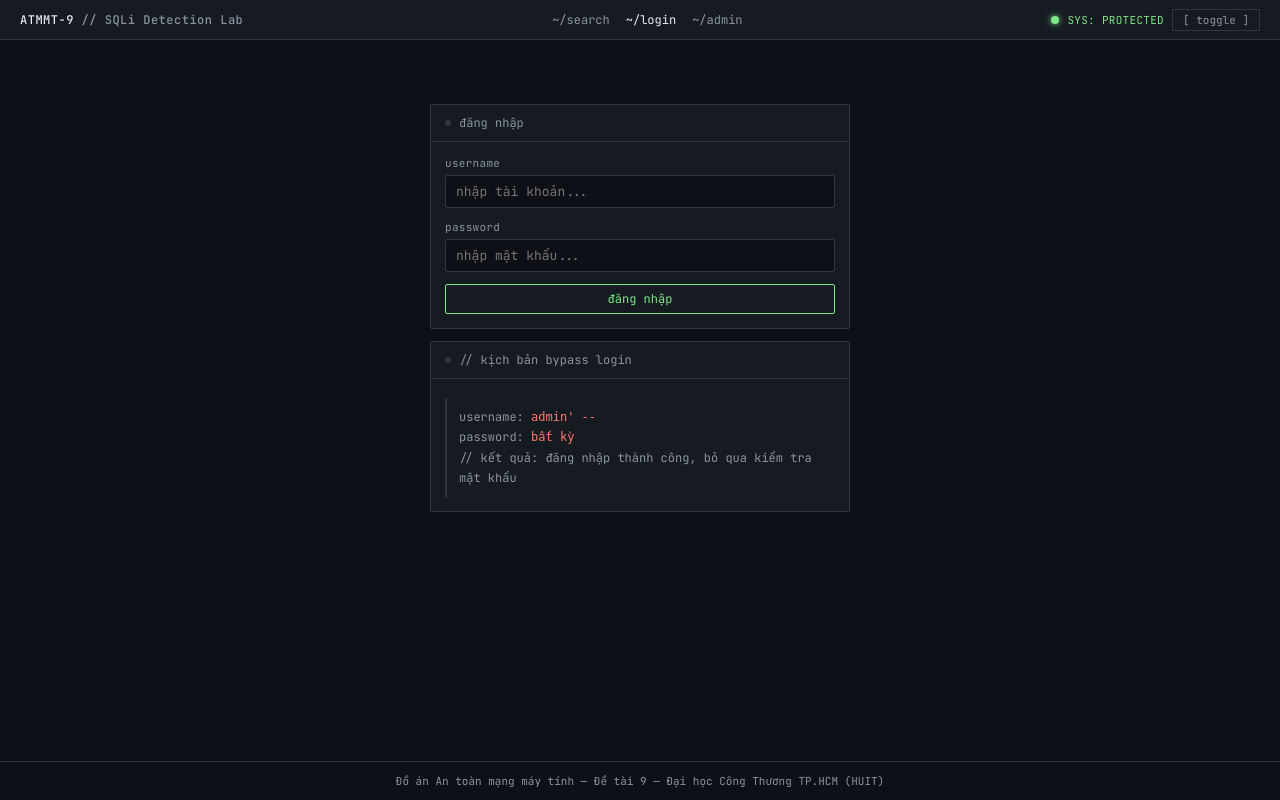
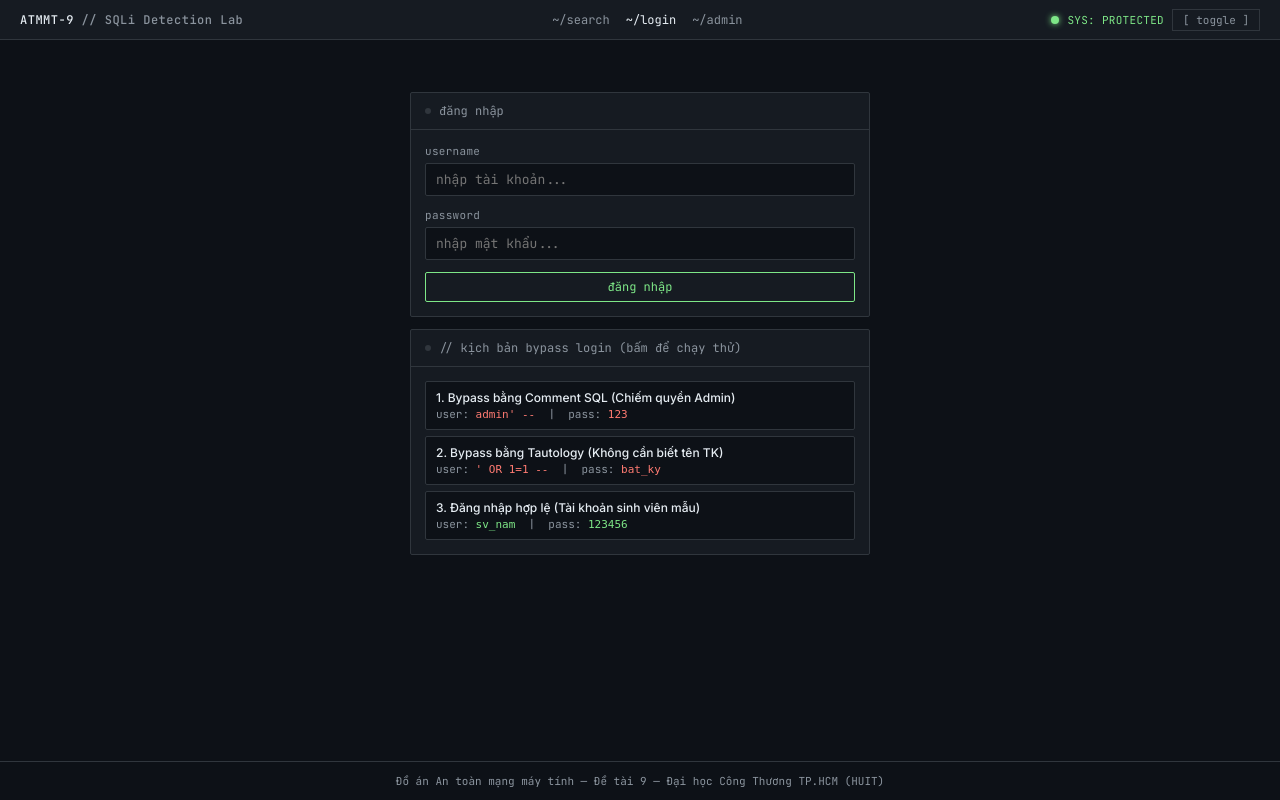
Before and after one commit to Vanngoccc/ATMMT, a Flask app: page /login in a window 1280 px wide. Run offline with Flask 2, Linux system fonts and the light colour scheme.

Commit message:
Fix all demo scenarios in search and login with 1-click buttons and SQLite SLEEP support

```diff
--- a/app.py
+++ b/app.py
@@ -1,6 +1,7 @@
 import sqlite3
 import json
 import sys
+import time
 from flask import Flask, render_template, request, jsonify, redirect, url_for, session, flash
 from detector import sqli_detector
 
@@ -8,9 +9,22 @@ app = Flask(__name__)
 app.secret_key = "do_an_atmmt_sqli_2026"
 DB_PATH = "database.db"
 
+def get_db_connection():
+    conn = sqlite3.connect(DB_PATH)
+    # Đăng ký hàm SLEEP(s) cho SQLite để demo kịch bản Time-based Blind SQLi
+    def sqlite_sleep(seconds):
+        try:
+            sec = min(max(float(seconds), 0), 3.0)
+            time.sleep(sec)
+        except Exception:
+            pass
+        return 1
+    conn.create_function("SLEEP", 1, sqlite_sleep)
+    return conn
+
 # Hàm khởi tạo database SQLite
 def init_db():
-    conn = sqlite3.connect(DB_PATH)
+    conn = get_db_connection()
     cursor = conn.cursor()
 
     # Bảng tài khoản người dùng
@@ -71,7 +85,7 @@ def init_db():
 def save_log(log_data):
     if not log_data:
         return
-    conn = sqlite3.connect(DB_PATH)
+    conn = get_db_connection()
     cursor = conn.cursor()
 
     for threat in log_data['threats']:
@@ -123,12 +137,14 @@ def index():
             save_log(log_data)
             return render_template('blocked.html', log=log_data, payload=query), 403
 
-    conn = sqlite3.connect(DB_PATH)
+    conn = get_db_connection()
     cursor = conn.cursor()
     products = []
     sql_executed = ""
     sql_error = ""
+    exec_time_ms = 0
 
+    t0 = time.perf_counter()
     if query:
         if security_mode == 'VULNERABLE':
             # Chế độ dính lỗi SQLi: Nối chuỗi trực tiếp
@@ -148,9 +164,10 @@ def index():
         sql_executed = "SELECT * FROM products"
         cursor.execute(sql_executed)
         products = cursor.fetchall()
+    exec_time_ms = round((time.perf_counter() - t0) * 1000, 1)
 
     conn.close()
-    return render_template('index.html', products=products, query=query, sql_executed=sql_executed, sql_error=sql_error)
+    return render_template('index.html', products=products, query=query, sql_executed=sql_executed, sql_error=sql_error, exec_time_ms=exec_time_ms)
 
 @app.route('/login', methods=['GET', 'POST'])
 def login():
@@ -168,7 +185,7 @@ def login():
             save_log(log_data)
             return render_template('blocked.html', log=log_data, payload=f"User: {username} | Pass: {password}"), 403
 
-    conn = sqlite3.connect(DB_PATH)
+    conn = get_db_connection()
     cursor = conn.cursor()
     user = None
     sql_executed = ""
@@ -195,8 +212,8 @@ def login():
         session['username'] = user[1]
         session['fullname'] = user[3]
         session['role'] = user[4]
-        flash(f"Đăng nhập thành công! Xin chào {user[3]}", "success")
-        return redirect(url_for('index'))
+        flash(f"Đăng nhập thành công! Tài khoản: {user[1]} ({user[3]} - Quyền: {user[4]})", "success")
+        return render_template('login.html', username=username, sql_executed=sql_executed, sql_error=sql_error, logged_user=user)
     else:
         flash("Tài khoản hoặc mật khẩu không chính xác!", "danger")
         return render_template('login.html', username=username, sql_executed=sql_executed, sql_error=sql_error)
@@ -205,11 +222,11 @@ def login():
 def logout():
     session.clear()
     flash("Đã đăng xuất tài khoản.", "info")
-    return redirect(url_for('index'))
+    return redirect(url_for('login'))
 
 @app.route('/admin')
 def admin():
-    conn = sqlite3.connect(DB_PATH)
+    conn = get_db_connection()
     cursor = conn.cursor()
 
     cursor.execute("SELECT * FROM attack_logs ORDER BY id DESC LIMIT 50")
--- a/templates/login.html
+++ b/templates/login.html
@@ -5,8 +5,8 @@
 {% block head %}
 <style>
     .login-wrap {
-        max-width: 420px;
-        margin: 40px auto 0;
+        max-width: 460px;
+        margin: 28px auto 0;
     }
     .field { margin-bottom: 12px; }
     .field label {
@@ -17,24 +17,56 @@
         margin-bottom: 5px;
         letter-spacing: 0.3px;
     }
-    .hint-block {
-        font-family: var(--mono);
-        font-size: 12px;
-        color: var(--text-muted);
-        border-left: 2px solid var(--border);
-        padding: 8px 12px;
-        margin-top: 6px;
-        line-height: 1.7;
-    }
-    .hint-block .label { color: #8B949E; }
-    .hint-block code   { color: var(--red); }
     .sql-out {
         font-family: var(--mono);
         font-size: 12px;
         color: #79C0FF;
         line-height: 1.6;
+        word-break: break-word;
     }
     .sql-prompt { color: var(--text-muted); }
+
+    .demo-btn-list {
+        display: flex;
+        flex-direction: column;
+        gap: 6px;
+    }
+    .demo-btn {
+        display: block;
+        width: 100%;
+        text-align: left;
+        background: var(--bg);
+        border: 1px solid var(--border);
+        border-radius: 2px;
+        padding: 8px 10px;
+        cursor: pointer;
+        font-family: var(--mono);
+        font-size: 11px;
+        color: var(--text-muted);
+        transition: border-color 0.12s, color 0.12s;
+    }
+    .demo-btn:hover {
+        border-color: var(--red);
+        color: var(--red);
+    }
+    .demo-btn.valid:hover {
+        border-color: var(--green);
+        color: var(--green);
+    }
+    .demo-btn .title {
+        display: block;
+        font-family: var(--sans);
+        font-size: 12px;
+        font-weight: 500;
+        color: var(--text);
+        margin-bottom: 2px;
+    }
+    .demo-btn code {
+        color: var(--red);
+    }
+    .demo-btn.valid code {
+        color: var(--green);
+    }
 </style>
 {% endblock %}
 
@@ -44,14 +76,14 @@
     <div class="panel">
         <div class="panel-header"><div class="dot"></div>đăng nhập</div>
         <div class="panel-body">
-            <form action="{{ url_for('login') }}" method="POST">
+            <form id="loginForm" action="{{ url_for('login') }}" method="POST">
                 <div class="field">
                     <label>username</label>
-                    <input type="text" name="username" value="{{ username or '' }}" placeholder="nhập tài khoản..." required>
+                    <input type="text" id="usernameInput" name="username" value="{{ username or '' }}" placeholder="nhập tài khoản..." required>
                 </div>
                 <div class="field">
                     <label>password</label>
-                    <input type="password" name="password" placeholder="nhập mật khẩu..." required>
+                    <input type="text" id="passwordInput" name="password" placeholder="nhập mật khẩu..." required>
                 </div>
                 <button class="btn btn-primary" type="submit" style="width:100%;text-align:center">đăng nhập</button>
             </form>
@@ -71,15 +103,32 @@
     {% endif %}
 
     <div class="panel" style="margin-top:12px">
-        <div class="panel-header"><div class="dot"></div>// kịch bản bypass login</div>
+        <div class="panel-header"><div class="dot"></div>// kịch bản bypass login (bấm để chạy thử)</div>
         <div class="panel-body">
-            <div class="hint-block">
-                <span class="label">username:</span> <code>admin' --</code><br>
-                <span class="label">password:</span> <code>bất kỳ</code><br>
-                <span class="label">// kết quả:</span> đăng nhập thành công, bỏ qua kiểm tra mật khẩu
+            <div class="demo-btn-list">
+                <button type="button" class="demo-btn" onclick="fillAndSubmit(`admin' --`, `123`)">
+                    <span class="title">1. Bypass bằng Comment SQL (Chiếm quyền Admin)</span>
+                    user: <code>admin' --</code> &nbsp;|&nbsp; pass: <code>123</code>
+                </button>
+                <button type="button" class="demo-btn" onclick="fillAndSubmit(`' OR 1=1 --`, `bat_ky`)">
+                    <span class="title">2. Bypass bằng Tautology (Không cần biết tên TK)</span>
+                    user: <code>' OR 1=1 --</code> &nbsp;|&nbsp; pass: <code>bat_ky</code>
+                </button>
+                <button type="button" class="demo-btn valid" onclick="fillAndSubmit(`sv_nam`, `123456`)">
+                    <span class="title">3. Đăng nhập hợp lệ (Tài khoản sinh viên mẫu)</span>
+                    user: <code>sv_nam</code> &nbsp;|&nbsp; pass: <code>123456</code>
+                </button>
             </div>
         </div>
     </div>
 
 </div>
+
+<script>
+function fillAndSubmit(u, p) {
+    document.getElementById('usernameInput').value = u;
+    document.getElementById('passwordInput').value = p;
+    document.getElementById('loginForm').submit();
+}
+</script>
 {% endblock %}
```
Also changed, not shown: templates/index.html (+47 -19 lines).
